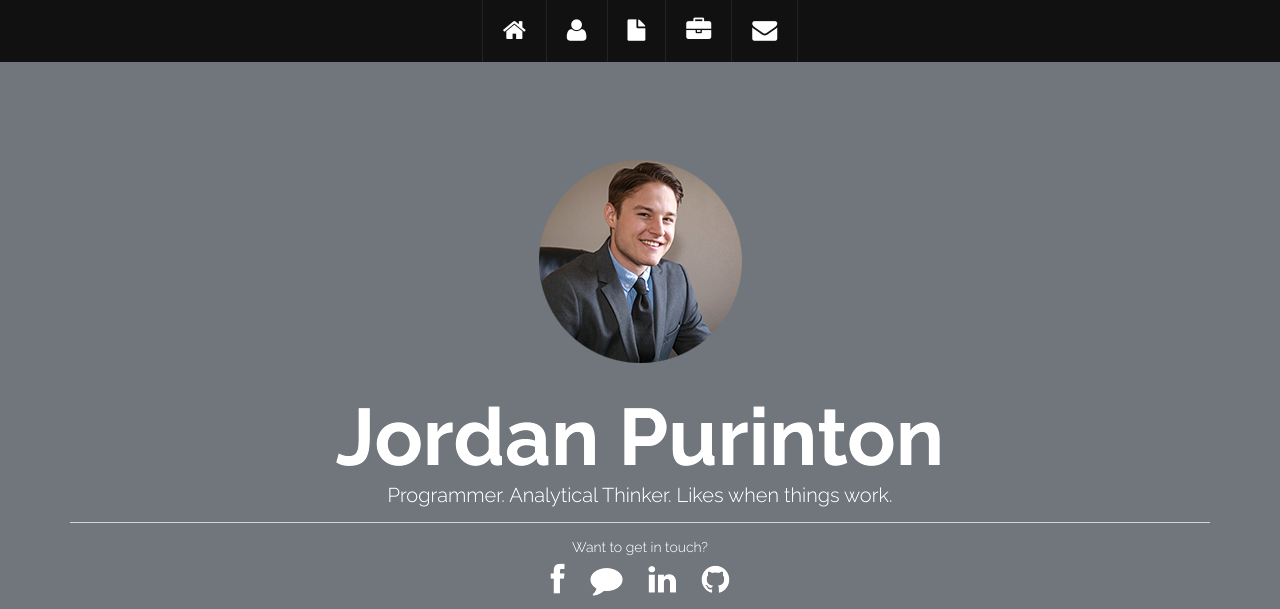
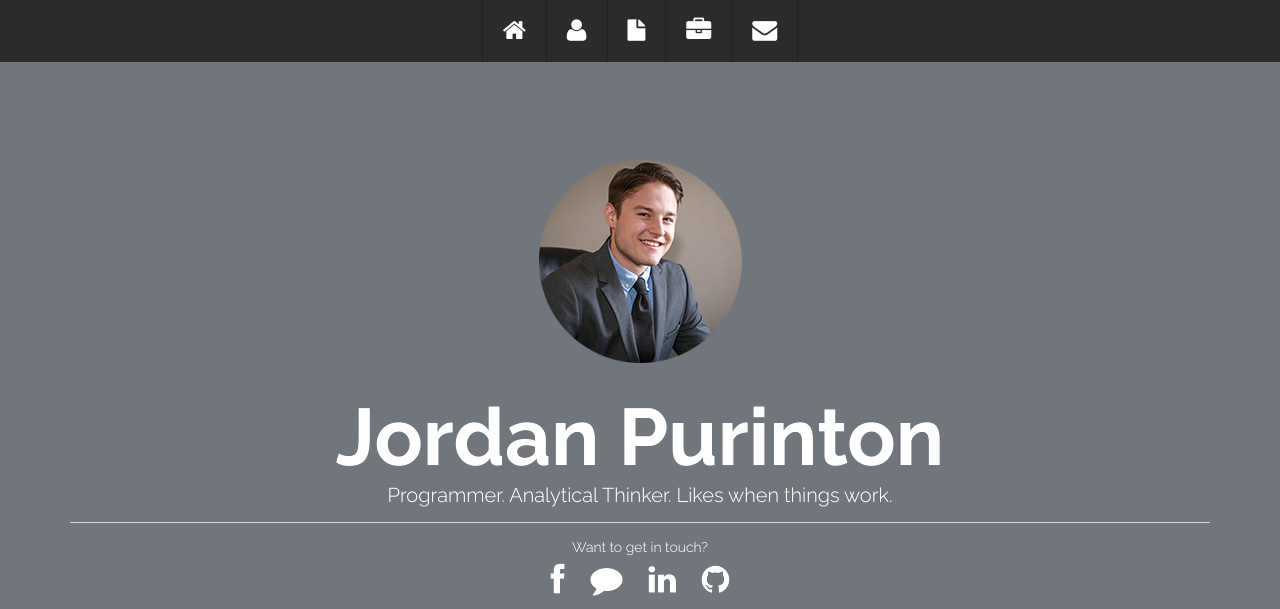
Before and after one commit to jordanpurinton/jordanpurinton.github.io, a PHP site: page / in a window 1280 px wide. Shown: the top 609 px of the page. Run offline with PHP 8.4, Linux system fonts and the light colour scheme; some libraries are stand-ins or nearby versions.

Commit message:
change topbar color

```diff
--- a/Theme/assets/css/main.css
+++ b/Theme/assets/css/main.css
@@ -119,7 +119,7 @@ a:after {
 }
 
 #topbar-inner {
-	background: #111;
+	background: #2b2b2b;
 	line-height: 0;
 	text-align: center;
 }
```
